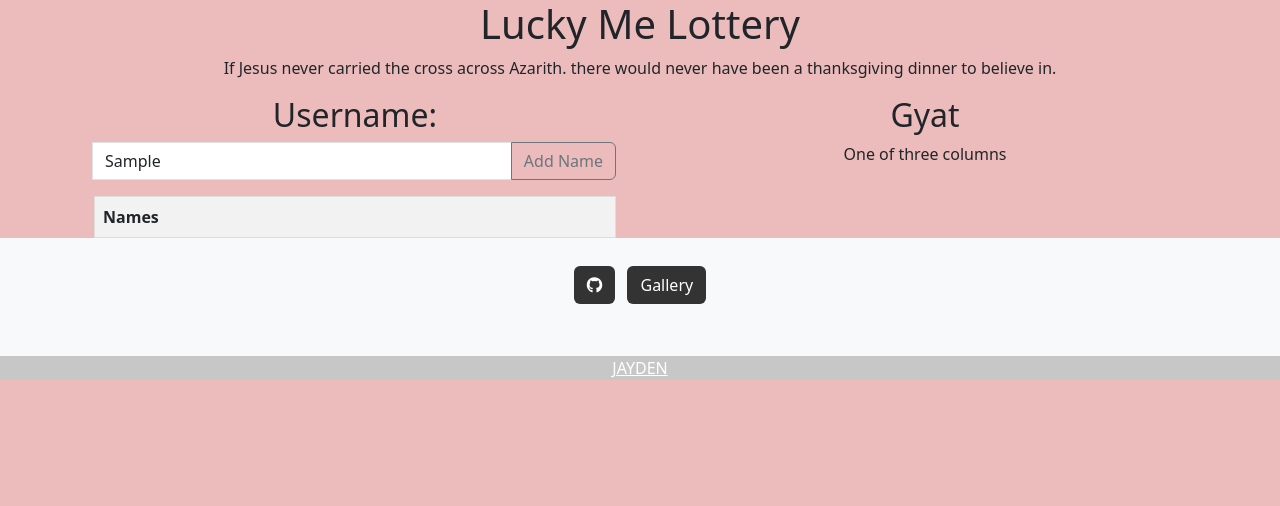
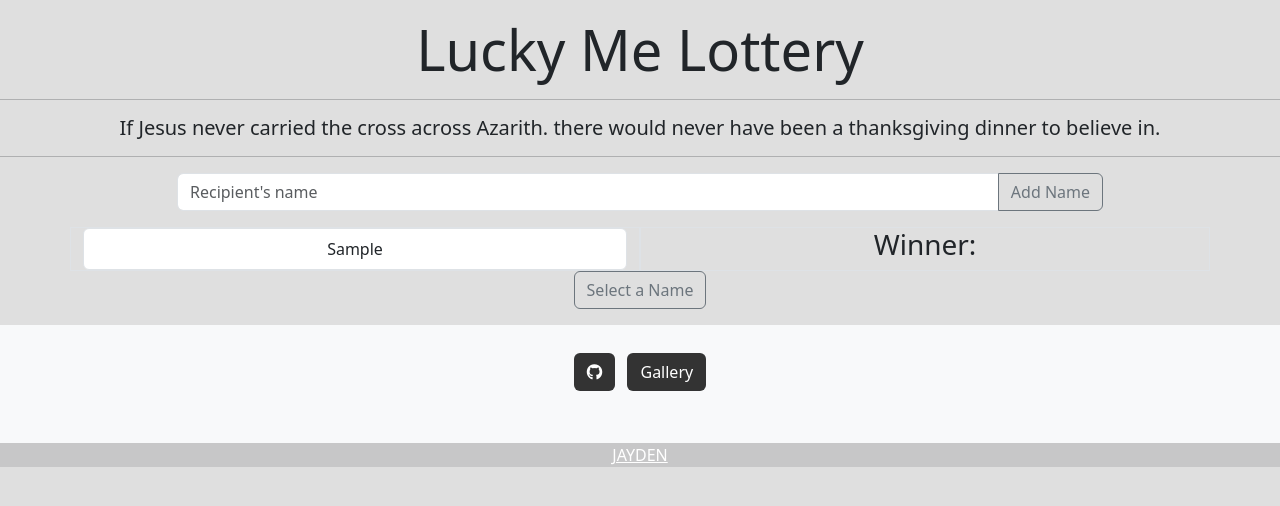
Before and after one commit to Jaydeny-png/LuckyMeLottery, a plain HTML site: page index.html in a window 1280 px wide. Both pictures are taken after typing "Sample" into the empty fields and a click on the button "Add Name". Drawn offline with nearby package versions, Linux system fonts and the light colour scheme.

Commit message:
Made slightly nicish

```diff
--- a/index.html
+++ b/index.html
@@ -12,63 +12,35 @@
 </head>
 
 <body>
-  <header>
-    <h1>Lucky Me Lottery</h1>
+  <header class="my-3">
+      <h1 class="display-4">Lucky Me Lottery</h1>
   </header>
-  <p>If Jesus never carried the cross across Azarith. there would never have been a thanksgiving dinner to believe in.
-  </p>
-
+  <hr>
+  <div class="instructions">
+  <h5>If Jesus never carried the cross across Azarith. there would never have been a thanksgiving dinner to believe in.</h5></div>
+  <hr>
+  <main>
   <div class="container text-center">
-    <div class="row align-items-start">
-      <div class="col">
-        <h2>Username:</h2>
-        <div class="container-fluid">
-
-          <div class="input-group mb-3">
-
-            <div class="div">
-              <ul id="nameList" class="list-group"></ul>
-            </div>
-            <div id="randomName" class="mt-3 text-center"></div>
-
-
-            <input type="text" id="nameInput" class="form-control" placeholder="Enter a name" aria-label="Username"
-              aria-describedby="button-addon2">
-            <button class="btn btn-outline-secondary" type="button" id="addNameBtn" onclick="addName()">Add
-              Name</button>
-          </div>
-
-
-
-
-          <table id="nameTable">
-            <tr>
-              <th>Names</th>
-            </tr>
-          </table>
-
-
-
-
-
-
-
-
+      <div class="row justify-content-center">
+        <div class="col-10">
+              <div class="input-group mb-3">
+                  <input type="text" id="nameInput" class="form-control" placeholder="Recipient's name" aria-label="Recipient's name" aria-describedby="button-addon2">
+                  <button class="btn btn-outline-secondary" type="button" id="addNameBtn">Add Name</button>
+                </div>
         </div>
       </div>
-      <div class="col">
-        <h2>Gyat</h2>
-        One of three columns
+      <div class="row">
+          <div class="col-lg-6 col-12 border d-100 names">
+              <ul id="nameList" class="list-group"></ul>
+          </div>
+          <div id="randomName" class="col-lg-6 col-12 border d-100 winner">
+              <h3>Winner:</h3>
+          </div>
       </div>
-    </div>
+      <button class="btn btn-outline-secondary choose mb-3" type="button" id="pickRandomBtn">Select a Name</button>
+
   </div>
-
-
-
-
-
-
-
+  </main>
 
 
 
--- a/script.js
+++ b/script.js
@@ -1,11 +1,33 @@
+// create an array to store names
 const namesArray = []
 
 function addName() {
-  const nameInput = document.getElementById('nameInput')
-  const name = nameInput.value.trim()
+    const nameInput = document.getElementById('nameInput') // storing name input element as a variable
+    const name = nameInput.value.trim() //get the TRIMMED value of the input box and store in a var
 
-  namesArray.push(name)
-  displayNames()
+    namesArray.push(name) //add the name to the end of the array
+    displayNames() //call the displayNames function to update the list
 
-  nameInput.value = ''
+    nameInput.value = '' //Clear the input field after adding the name
 }
+
+function displayNames() {
+    const nameList = document.getElementById('nameList')
+    nameList.innerHTML = '' //clear out the previous list items
+
+    for (let i = 0; i < namesArray.length; i++){
+        const name = namesArray[i]
+
+        const li = document.createElement('li')
+        li.className = 'list-group-item'
+
+        const span = document.createElement('span')
+        span.textContent = name
+
+        li.appendChild(span)//adds a span tag nested between every <li> tag (the child)
+        nameList.appendChild(li)
+    }
+
+}
+//Event listener for the button click to add a name
+document.getElementById('addNameBtn').addEventListener('click', addName)
--- a/style.css
+++ b/style.css
@@ -1,18 +1,5 @@
 body{
     align-items: center;;
     text-align: center;
-    background-color: #ecbcbc;
+    background-color: #dfdfdf;
 }
-
-table {
-    border-collapse: collapse;
-    width: 100%;
-  }
-  th, td {
-    border: 1px solid #ddd;
-    padding: 8px;
-    text-align: left;
-  }
-  th {
-    background-color: #f2f2f2;
-  }
```
